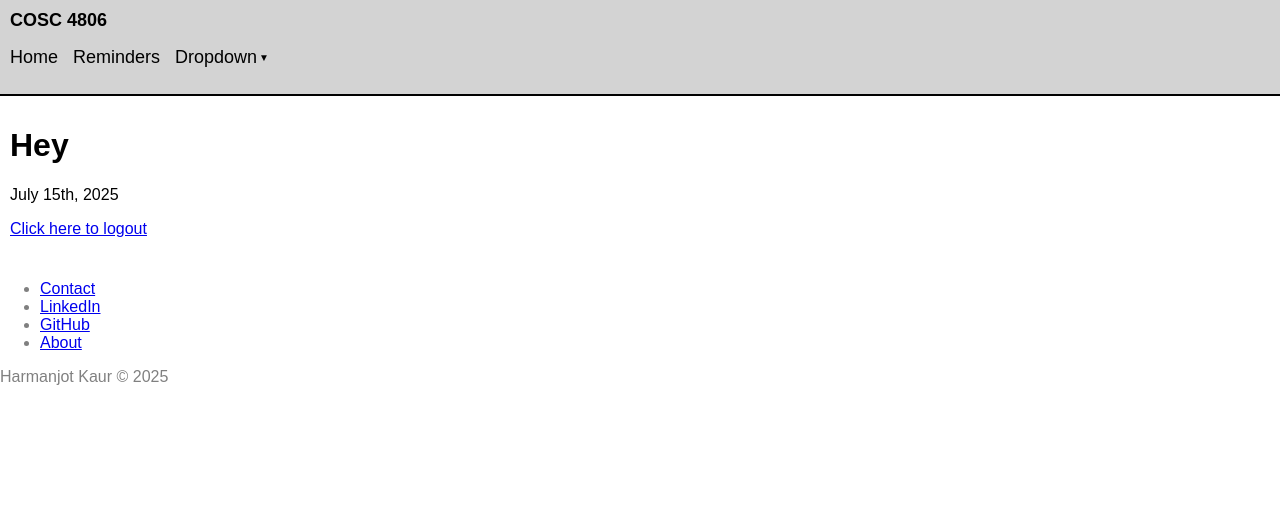
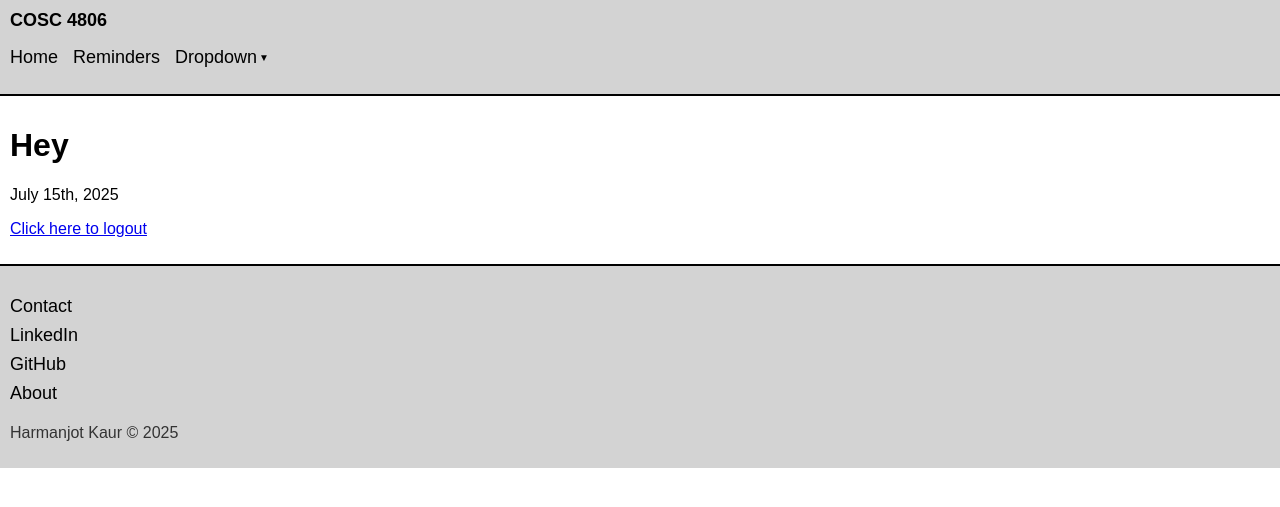
Before and after one commit to Harmanjot14/COSC-4806-5, a PHP site: page /home in a window 1280 px wide. Shown: the top 507 px of the page. Run offline with PHP 8.4, Linux system fonts and the light colour scheme; the visitor is signed in with stand-in values (Sample User, id 1); data that the repository does not hold is empty.

Commit message:
Added styling for footer in css file

```diff
--- a/style.css
+++ b/style.css
@@ -9,6 +9,7 @@ body{
     margin: 0;
     padding: 10px;
 }
+
 /*Navigation bar*/
 .navbar{
     background-color: lightgray;
@@ -18,6 +19,7 @@ body{
     justify-content: space-between;
     align-items: center;
     border-bottom: 2px solid black;
+    width: 100%;
 }
 .navbar-brand{
     font-size: 24px;
@@ -62,9 +64,38 @@ body{
 
 /*For footer*/
 .footer{
-  color: gray;
+    margin-left: 0;
+    margin-bottom: 0;
+    background-color: lightgray;
+    padding: 10px;
+    width: 100%;
+    border-top: 2px solid black;
 }
-
+.footer-links{
+    list-style: none;
+    padding: 0;
+    margin: 20px 0;
+}
+.footer-links li{
+    margin: 8px 0;
+}
+.footer-links a{
+    text-decoration: none;
+    color: black;
+    font-size: 18px;
+}
+#contact-info, #about-info{
+    display: none;
+    margin-top: 10px;
+    font-size: 16px;
+    color: black;
+}
+.footer-links a:hover{
+    background-color: #f5f5f5;
+}
+.footer p{
+    color: #333;
+}
 /*Login page*/
 .login-container{
     margin: 20px;
```
